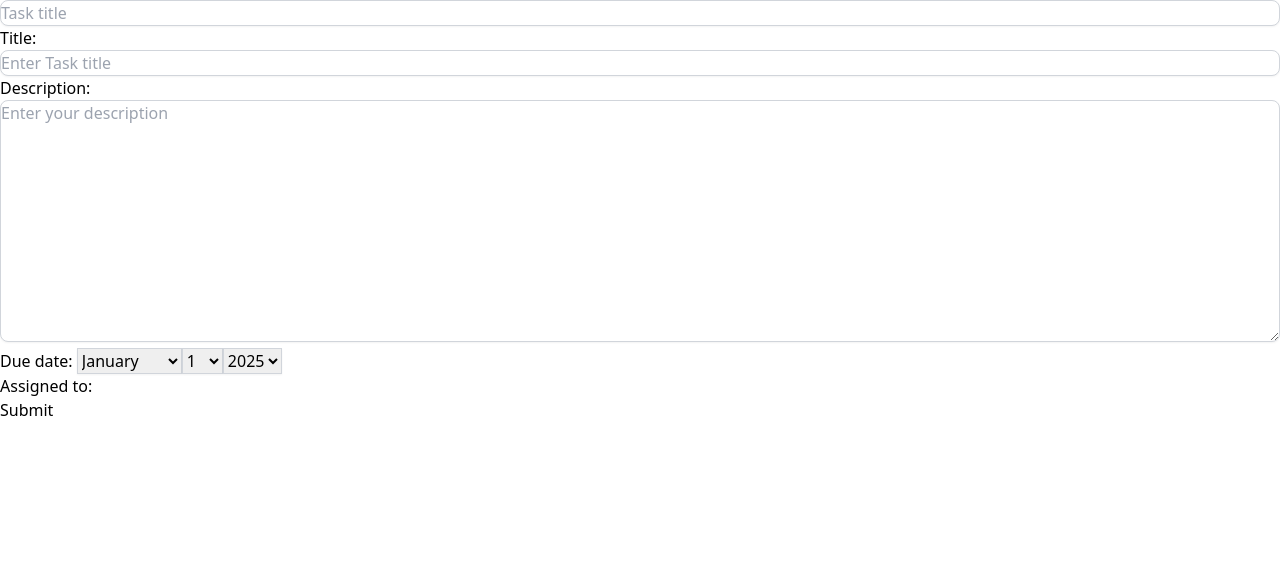
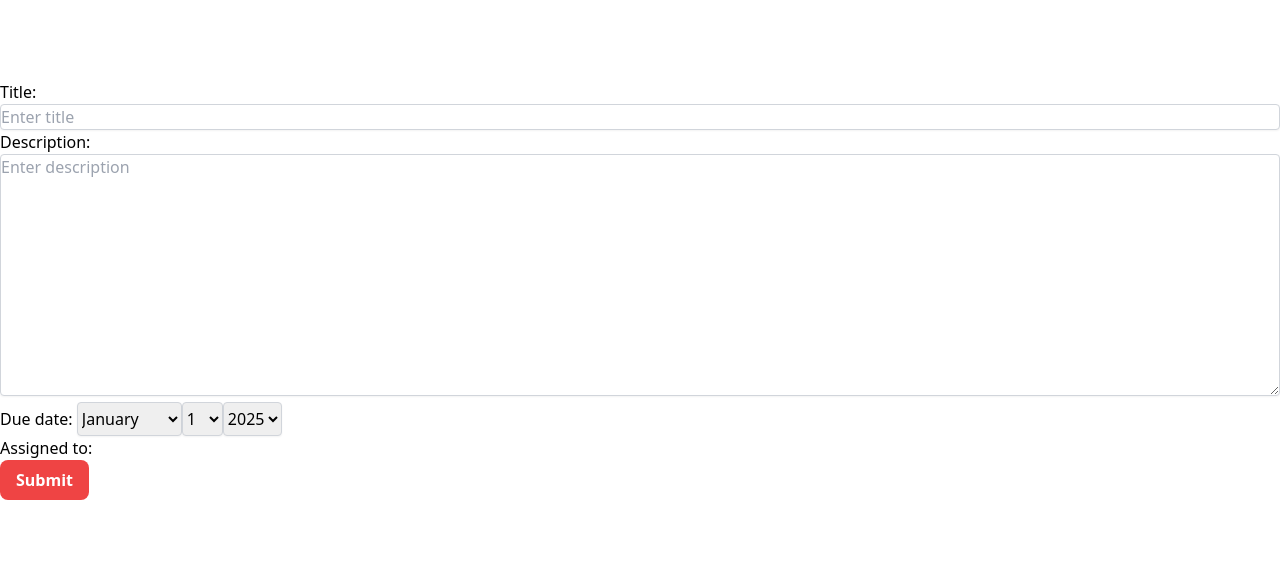
Before and after one commit to tohahpro/Django_M_1, a Django app: page /tasks/create-task/ in a window 1280 px wide. Shown: the top 579 px of the page. Run offline with Django 5.2, Linux system fonts and the light colour scheme; data that the repository does not hold is empty.

Commit message:
Use Form Mixins for Clean code

```diff
--- a/static/css/output.css
+++ b/static/css/output.css
@@ -694,6 +694,10 @@ video {
   max-width: 1400px;
 }
 
+.max-w-\[1440px\] {
+  max-width: 1440px;
+}
+
 .flex-1 {
   flex: 1 1 0%;
 }
@@ -778,6 +782,10 @@ video {
 
 .rounded-lg {
   border-radius: 0.5rem;
+}
+
+.rounded-md {
+  border-radius: 0.375rem;
 }
 
 .border {
@@ -931,6 +939,11 @@ video {
 .py-2 {
   padding-top: 0.5rem;
   padding-bottom: 0.5rem;
+}
+
+.py-20 {
+  padding-top: 5rem;
+  padding-bottom: 5rem;
 }
 
 .pb-16 {
--- a/tasks/Templates/task_form.html
+++ b/tasks/Templates/task_form.html
@@ -8,17 +8,20 @@
     <link rel="stylesheet" href="{% static "css/output.css" %}">
 </head>
 <body>
+    <div class="max-w-[1400px] mx-auto py-20">
         <div>
             {% if message %}
              <p>{{message}}</p>
             {% endif %}
         </div>
+        <div class="space-y-2">
             <form method="POST">
-        <input type="text" class="border border-gray-300 w-full rounded-lg shadow-sm focus:border-rose-500 focus:ring-rose-500" placeholder="Task title">
                 {% csrf_token %}
                 {{form.as_p}}
-        <button type="submit">Submit</button>
+                <button type="submit" class="bg-red-500 px-4 py-2 rounded-lg text-white font-semibold">Submit</button>
             </form>
+        </div>
+    </div>
 
 </body>
 </html>
--- a/tasks/forms.py
+++ b/tasks/forms.py
@@ -16,22 +16,67 @@ class TaskForm(forms.Form):
         self.fields['assigned_to'].choices = [(emp.id, emp.name) for emp in employees]
 
 
+# Use Form Mixins for Clean Code
+class StyleForMixin:
+    """ Mixin to apply style to form field """
+
+    default_classes = "border border-gray-300 w-full rounded shadow-sm focus:border-rose-500 focus:ring-rose-500"
+
+    def apply_styled_widgets(self):
+        for field_name, field in self.fields.items():
+            if isinstance(field.widget, forms.TextInput):
+                field.widget.attrs.update({
+                    'class' : self.default_classes,
+                    'placeholder' : f'Enter {field.label.lower()}'
+                })
+
+            elif isinstance(field.widget, forms.Textarea):
+                field.widget.attrs.update({
+                    'class' : f'{self.default_classes}',
+                    'placeholder' : f'Enter {field.label.lower()}'
+                })
+            elif isinstance(field.widget, forms.SelectDateWidget):
+                field.widget.attrs.update({
+                    'class' : "border border-gray-300 space-y-2 py-1 rounded shadow-sm focus:border-rose-500 focus:ring-rose-500"
+                })
+            elif isinstance(field.widget, forms.CheckboxSelectMultiple):
+                field.widget.attrs.update({
+                    'class' : "space-y-2"
+                })
+            else:
+                field.widget.attrs.update({
+                    'class': self.default_classes
+                })
+
+
+
 # Django Model Form
-class TaskModelFrom(forms.ModelForm):
+class TaskModelFrom(StyleForMixin,forms.ModelForm):
     class Meta:
         model = Task
         fields = ['title', 'description','due_date','assigned_to']
         # exclude = ['project', 'is_completed', 'created_at', 'updated_at']
-
         widgets = {
-            'title':forms.TextInput(attrs={
-                'class':"border border-gray-300 w-full rounded-lg shadow-sm focus:border-rose-500 focus:ring-rose-500", 'placeholder':"Enter Task title"
-            }),
-            'description': forms.Textarea(attrs={
-                'class':"border border-gray-300 w-full rounded-lg shadow-sm focus:border-rose-500 focus:ring-rose-500", 'placeholder':"Enter your description"
-            }),
-            'due_date': forms.SelectDateWidget(attrs={
-                'class':"border border-gray-300 shadow-sm focus:border-rose-500 focus:ring-rose-500"
-            }),
+            'due_date' : forms.SelectDateWidget,
             'assigned_to': forms.CheckboxSelectMultiple
         }
+
+
+# '''Manual widget'''
+        # widgets = {
+        #     'title':forms.TextInput(attrs={
+        #         'class':"border border-gray-300 w-full rounded shadow-sm focus:border-rose-500 focus:ring-rose-500", 'placeholder':"Enter Task title"
+        #     }),
+        #     'description': forms.Textarea(attrs={
+        #         'class':"border border-gray-300 w-full rounded shadow-sm focus:border-rose-500 focus:ring-rose-500", 'placeholder':"Enter your description"
+        #     }),
+        #     'due_date': forms.SelectDateWidget(attrs={
+        #         'class':"border border-gray-300 shadow-sm focus:border-rose-500 focus:ring-rose-500"
+        #     }),
+        #     'assigned_to': forms.CheckboxSelectMultiple
+        # }
+
+# """Widget using mixins"""
+    def __init__(self, *args, **kwargs):
+        super().__init__(*args, **kwargs)
+        self.apply_styled_widgets()
```
Lines whose indentation alone changed are shown as unchanged.
